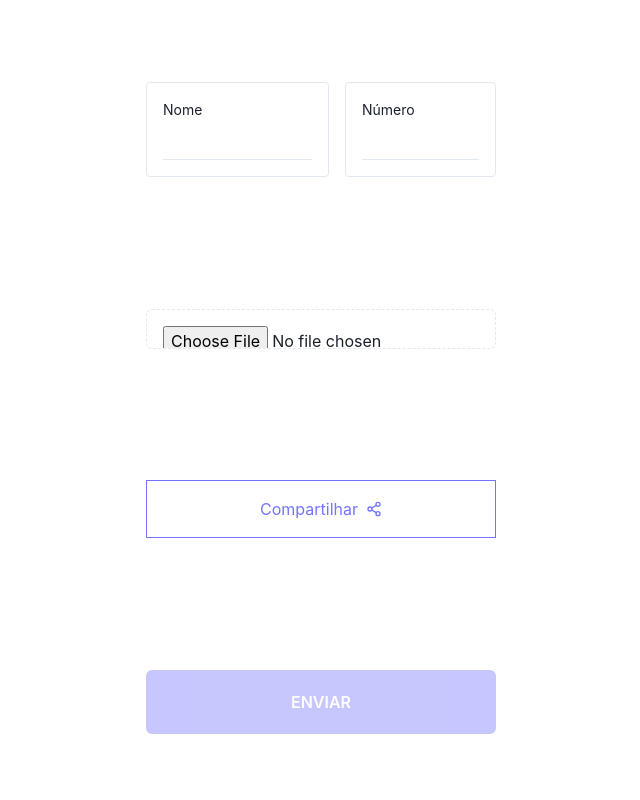
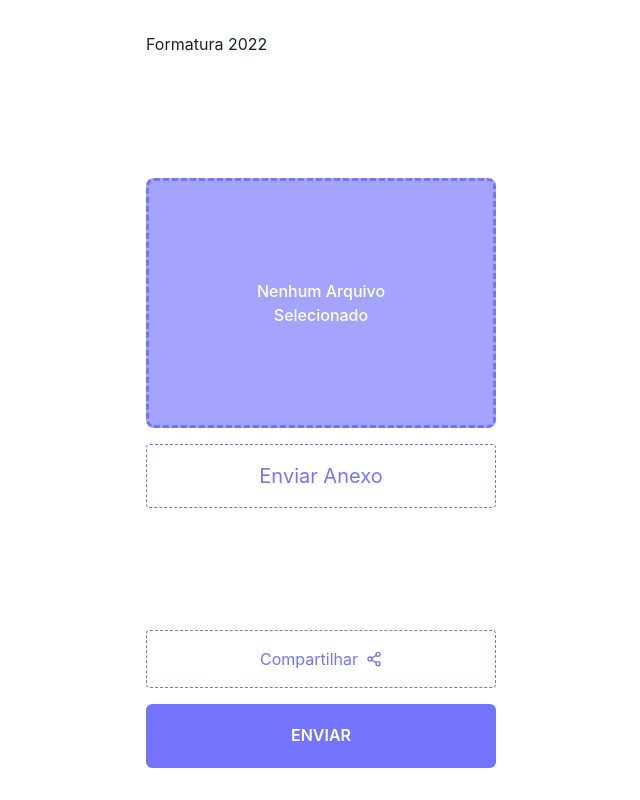
Before and after one commit to DamasoMagno/Activer, a React (Vite) app: page /deliver/1 in a window 1280 px wide. Shown: the whole page, without its empty margins (319-959 px from the left). Built offline with nearby package versions, Linux system fonts and the light colour scheme; no server answers.

Commit message:
Login and Upload of images in firebase working

```diff
--- a/src/pages/Activities.tsx
+++ b/src/pages/Activities.tsx
@@ -3,13 +3,14 @@ import { Box, Flex, Input, Button, Text, Image, Skeleton, Stack } from "@chakra-
 import { MdAdd } from "react-icons/md";
 import { getDocs, getFirestore, collection, addDoc, query, where } from "firebase/firestore";
 import { app } from "../services/firebase";
+import { useAuth } from "../contexts/AuthContext";
 
 import { List } from "../components/List";
-import { useAuth } from "../contexts/AuthContext";
 
 type Activity = {
   id: number;
   name: string;
+  userId: string | null;
 }
 
 export function Activities() {
@@ -44,42 +45,32 @@ export function Activities() {
     );
   }
 
-  async function loadData() {
+
+  useEffect(() => {
    try {
     setLoadData(true);
 
     const activityCollection = collection(database, "activities");
 
-      const queryActivitiesUser = query(
-        activityCollection,
-        where("userId", "==", user.uid)
-      );
+    const queryActivitiesUser = query(activityCollection, where("userId", "==", user.uid));
 
-      const response = await getDocs(queryActivitiesUser);
-      const data = response.docs
-        .map(doc => doc.data())
-        .map(doc => {
-          return {
-            id: Math.random(),
-            name: doc.name
-          }
-        });
+    getDocs(queryActivitiesUser)
+      .then(response => {
+        const data = response.docs.map(doc => doc.data()) as Activity[];
 
         if (data.length > 0) {
           localStorage.setItem("@lastQuantityActivities", JSON.stringify(data.length));
         }
 
         setTasks(data);
+      })
+      .catch(error => console.log(error))
+      .finally(() => setLoadData(false));
    } catch (error) {
      console.log(error);
-    } finally {
-      setLoadData(false);
    }
-  }
+  }, [user]);
 
-  useEffect(() => {
-    loadData();
-  }, [user]);
 
   async function handleAddTask() {
     if (!task) return;
@@ -87,12 +78,15 @@ export function Activities() {
     try {
       setLoadButton(true);
 
-      await addDoc(collection(database, "activities"), {
+      const newTask: Activity = {
+        id: Math.random(),
         name: task,
-        userId: String(user.uid)
-      });
+        userId: user.uid
+      }
 
-      setTasks(taks => [...taks, { id: Math.random(), name: task }]);
+      await addDoc(collection(database, "activities"), newTask);
+
+      setTasks(taks => [...taks, newTask]);
 
       setTask("");
     } catch (error) {
@@ -118,7 +112,7 @@ export function Activities() {
             fontWeight={500}
             as="span"
           >
-            {!user.displayName ? "Por favor" : "Suas listas"}
+            {user.displayName ? "Suas listas" : "Por favor"}
           </Text>
           <Text
             fontSize={24}
@@ -142,7 +136,7 @@ export function Activities() {
             onClick={signIn}
             borderRadius="50%"
             border="2px solid #FFF"
-            src={String(user?.photoURL)}
+            src={String(user.photoURL)}
             alt="Foto Perfil"
           />
         </Box>
--- a/src/pages/Deliver.tsx
+++ b/src/pages/Deliver.tsx
@@ -1,76 +1,150 @@
-import { FormEvent, useState } from "react";
-import { Box, Text, Flex, Button, Input, FormControl } from "@chakra-ui/react";
+import { FormEvent, useEffect, useState } from "react";
+import { Text, Flex, Button, Input, FormControl, Box, Stack, Center, Image } from "@chakra-ui/react";
 import { FiShare2 } from "react-icons/fi";
+import { getStorage, ref, uploadBytes } from "firebase/storage";
+import { MdDone } from "react-icons/md";
+
+import { app } from "../services/firebase";
 
 export function Deliver() {
-  const [confirmSend, setConfirmSend] = useState(false);
+  const storage = getStorage(app);
 
-  const [name, setName] = useState("");
-  const [studentCalled, setStudentCalled] = useState(0);
-  const [files, setFiles] = useState([]);
+  const [attachments, setAttachments] = useState<File>({} as File);
+  const [previewAttachments, setPreviewAttachments] = useState<string>("");
+  const [activityIsShared, setActivityIsShared] = useState(false);
 
-  function handleStudentConfirmation(e: FormEvent) {
+
+  async function copyUrl() {
+    const url = location.href;
+    await navigator.clipboard.writeText(url);
+
+    setActivityIsShared(true);
+  }
+
+  useEffect(() => {
+    try {
+      if (!attachments.name) return
+
+      const binaryData = [];
+      binaryData.push(attachments as BlobPart);
+
+      const imageUrl = URL.createObjectURL(new Blob(binaryData));
+
+      setPreviewAttachments(imageUrl);
+    } catch (error){
+      console.log(error);
+    }
+  }, [attachments]);
+
+
+  async function handleSubmitName(e: FormEvent){
     e.preventDefault();
 
-    if (!confirmSend) return;
+    const storageRef = ref(storage, `images/${attachments.name}`);
 
-    console.log(name, studentCalled, files);
+    try {
+      await uploadBytes(storageRef, attachments);
+      console.log("Arquivo enviado com sucesso");
+    } catch (error) {
+      console.log(error);
+    }
   }
 
   return (
-    <>
-      <FormControl onSubmit={handleStudentConfirmation}>
+    <FormControl onSubmit={handleSubmitName}>
       <Flex
         maxW={350}
         mx="auto"
+        py={8}
         direction="column"
-          justify="space-around"
+        justify="space-between"
         h="100vh"
       >
+        <Text>Formatura 2022</Text>
+
+        <Stack spacing={4}>
+          <Box
+            border="3px dashed #7474FE"
+            borderRadius={8}
+            h="250px"
+            background="rgba(116, 116, 253, .65)"
+          >
+            {previewAttachments ? (
+              <Image
+                src={previewAttachments}
+                alt="Imagem da atividade"
+                w="100%"
+                h="100%"
+                fit="contain"
+              />
+            ) : (
+              <Center
+                h="100%"
+                maxW={200}
+                textAlign="center"
+                m="auto"
+                fontWeight={500}
+                color="#FFF"
+              >
+                Nenhum Arquivo Selecionado
+              </Center>
+            )}
+          </Box>
           <Flex
-            justify="space-between"
-            gridGap={4}
-            align="stretch"
+            position={"relative"}
+            border="1px dashed #7474FE"
+            borderRadius={4}
           >
-            <Box
-              mt={4}
+            <Center
               w="100%"
-              borderWidth={1}
-              borderRadius={4}
-              p={4}
+              position="absolute"
+              h="100%"
+              fontSize={20}
+              color="#7474FE"
             >
-              <Text fontSize={14}>Nome</Text>
-              <Input
-                variant="flushed"
-                onChange={e => setName(e.target.value)}
-              />
-            </Box>
-            <Box
-              mt={4}
-              borderWidth={1}
-              borderRadius={4}
-              p={4}
-            >
-              <Text fontSize={14}>Número</Text>
-              <Input
-                variant="flushed"
-                onChange={e => setStudentCalled(Number(e.target.value))}
-              />
-            </Box>
-          </Flex>
-
+              {previewAttachments ? "Trocar Anexo" : "Enviar Anexo"}
+            </Center>
             <Input
               type="file"
-            borderStyle="dashed"
+              borderStyle="none"
               p={4}
-            border="1px solid red"
+              opacity={0}
+              w="100%"
+              h="100%"
+              onChange={e => e.target.files && setAttachments(e.target.files[0])}
             />
+          </Flex>
+        </Stack>
 
+        <Flex direction={"column"}>
+          <Stack spacing={4}>
+            {!activityIsShared ? (
               <Flex
+                bg="transparent"
+                border={"1px dashed #7474FE"}
+                p={4}
                 as="button"
+                onClick={copyUrl}
+                borderRadius={4}
+                justify="center"
+                cursor="pointer"
+                align="center"
+                borderColor="#7474FE"
+              >
+                <Text
+                  color="#7474FE"
+                  mr={2}
+                >
+                  Compartilhar
+                </Text>
+                <FiShare2 color="#7474FE" />
+              </Flex>
+            ) : (
+              <Flex
                 bg="transparent"
-            borderWidth={1}
+                border={"1px dashed #7474FE"}
                 p={4}
+                borderRadius={4}
                 justify="center"
                 align="center"
                 borderColor="#7474FE"
@@ -78,19 +152,22 @@ export function Deliver() {
                 <Text
                   color="#7474FE"
                   mr={2}
-            >Compartilhar</Text>
-            <FiShare2 color="#7474FE" />
+                >
+                  Link Copiado
+                </Text>
+                <MdDone color="#7474FE" />
               </Flex>
+            )}
             <Button
               bg="#7474FE"
               p={8}
               type="submit"
-            disabled={!name || !studentCalled}
             >
               <Text color="#FFF">ENVIAR</Text>
             </Button>
+          </Stack>
         </Flex>
-      </FormControl>
-    </>
+      </Flex>
+    </FormControl >
   );
 }
```
Lines whose indentation alone changed are shown as unchanged.
